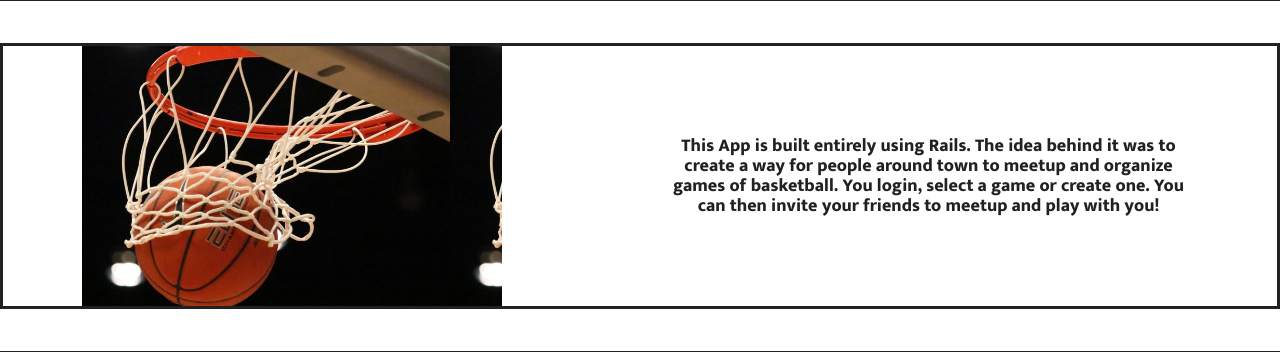
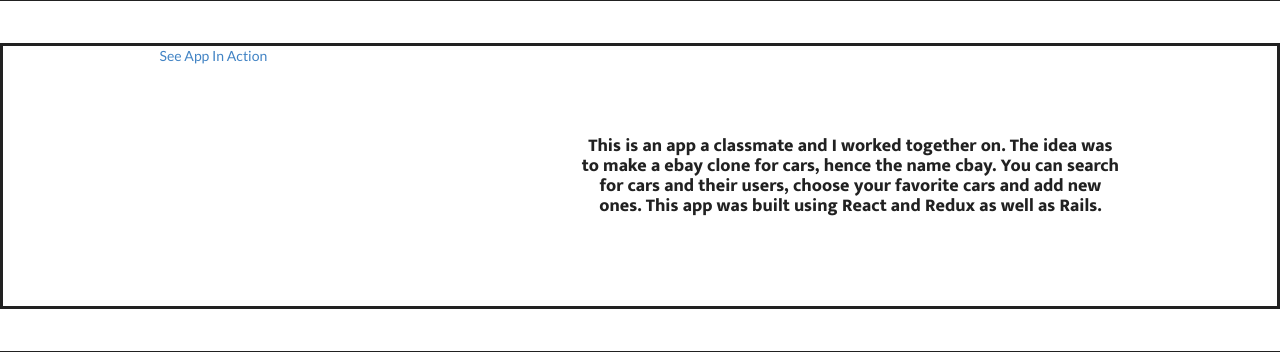
Before and after one commit to coadams9/portfolio, a React (Create React App) app: page /projects in a window 1280 px wide. Shown: the part 344-696 px from the top of the page. Built offline with nearby package versions, Linux system fonts and the light colour scheme; grey boxes are pictures that could not be loaded.

Commit message:
added project

```diff
--- a/src/components/projects/Projects.js
+++ b/src/components/projects/Projects.js
@@ -3,6 +3,7 @@ import './projects.css'
 import { tad } from '../../descriptions/descriptions'
 import { pgd } from '../../descriptions/descriptions'
 import { pad } from '../../descriptions/descriptions'
+import { cad } from '../../descriptions/descriptions'
 
 
 
@@ -19,6 +20,16 @@ function Projects() {
                     <a href='https://youtu.be/V4XQn1TsRPQ' target='_blank'>Video Walkthrough</a>
                 </div>
             </div>
+
+            <div className='project'>
+                <a href='https://cbayfrontend.herokuapp.com/' target='_blank'><div className='pic1'>
+                    <span className='text'>See App In Action</span>
+                </div></a>
+                <div className='description'>
+                    {cad}
+                </div>
+            </div>
+
             <div className='project'>
                 <a href='https://pickup-dimes.herokuapp.com/' target='_blank'><div className='pic2'>
                     <span className='text'>See App In Action</span>
--- a/src/components/projects/projects.scss
+++ b/src/components/projects/projects.scss
@@ -39,6 +39,38 @@
         }
 
         .pic:hover{
+            width: 25em;
+            text-shadow: 12px 13px black;
+            border-radius: 50%;
+
+
+            .text{
+                visibility: visible
+            }
+        }
+
+        .pic1{
+            background-image: url('../../images/cbayPic.png');
+            height: -webkit-fill-available;
+            height: 100%;
+            width: 30em;
+            background-size: contain;
+            display: flex;
+            flex-direction: column;
+            align-items: center;
+            justify-content: center;
+            transition: all 900ms ease;
+
+            .text{
+                visibility: hidden;
+                font-family: "Mukta", sans-serif;
+                font-size: 2em;
+                text-align: center;
+                color: aliceblue
+            }
+        }
+
+        .pic1:hover{
             width: 25em;
             text-shadow: 12px 13px black;
             border-radius: 50%;
--- a/src/descriptions/descriptions.js
+++ b/src/descriptions/descriptions.js
@@ -3,3 +3,5 @@ export const tad = "Built with a Ruby on Rails backend that connects to a React
 export const pgd = "This App is built entirely using Rails. The idea behind it was to create a way for people around town to meetup and organize games of basketball. You login, select a game or create one. You can then invite your friends to meetup and play with you!"
 
 export const pad = "This portfolio as an app I built as well. The whole thing is built using React and Scss. I took a deep dive into CSS for this one and learned a ton! It was a bunch of fun to build and a great opportunity to learn more about CSS!"
+
+export const cad = "This is an app a classmate and I worked together on. The idea was to make a ebay clone for cars, hence the name cbay. You can search for cars and their users, choose your favorite cars and add new ones. This app was built using React and Redux as well as Rails."
```
Also changed, not shown: src/images/cbayPic.png (added).
